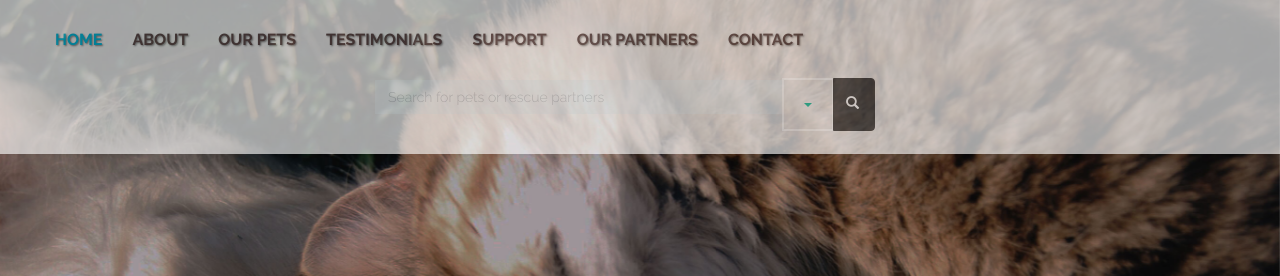
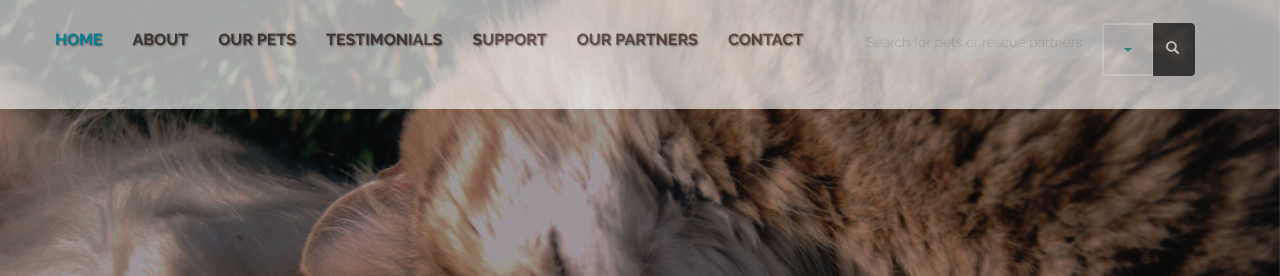
Before and after one commit to bethannfrankum/Interactive-Media-Gallery-, a plain HTML site: page index.html in a window 1280 px wide. Shown: the top 276 px of the page. Drawn offline with Linux system fonts and the light colour scheme.

Commit message:
desktop navbar is lookin good...got the search box over to the right andt he brand logo on the far left

```diff
--- a/assets/css/style.css
+++ b/assets/css/style.css
@@ -152,8 +152,10 @@ img {
 
 @media screen and (min-width: 768px) {
     #adv-search {
-        width: 500px;
-        margin: 0 auto;
+        float: right;
+        width: 30%;
+        /*width: 500px;*/
+        margin-top: -55px;
     }
     .dropdown.dropdown-lg {
         position: static !important;
```
